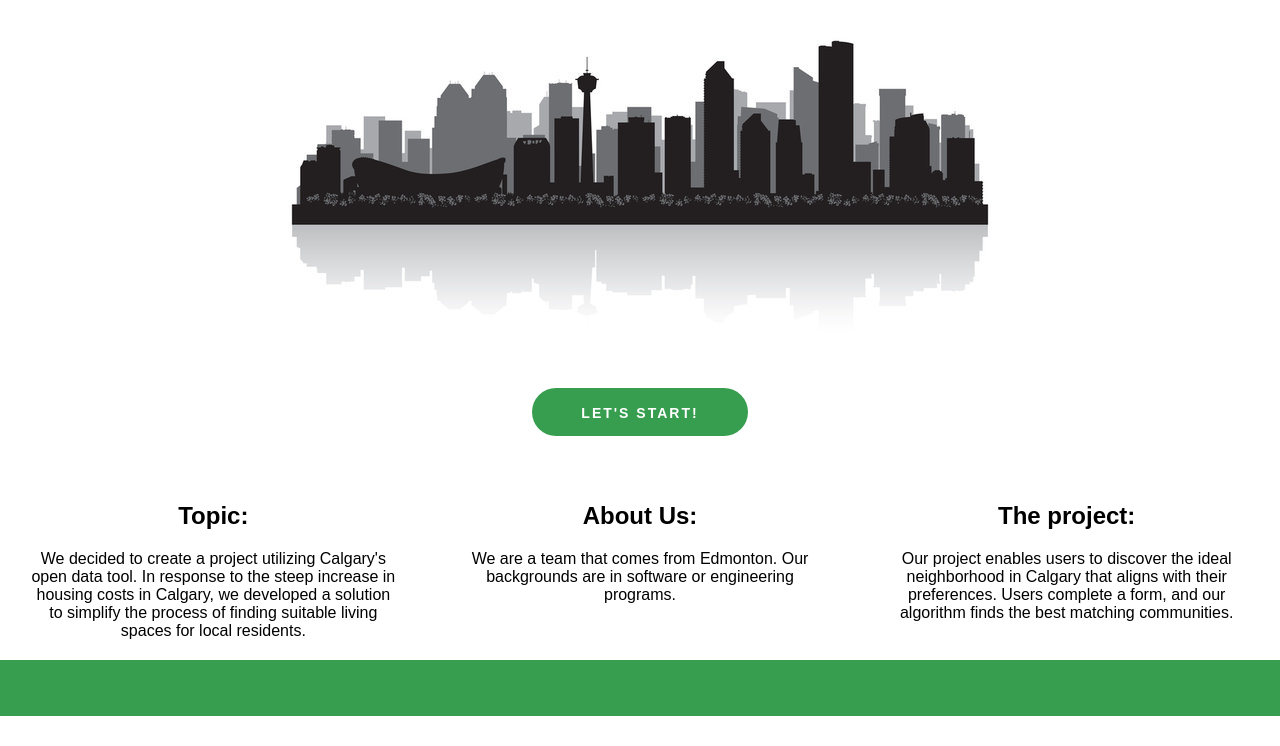
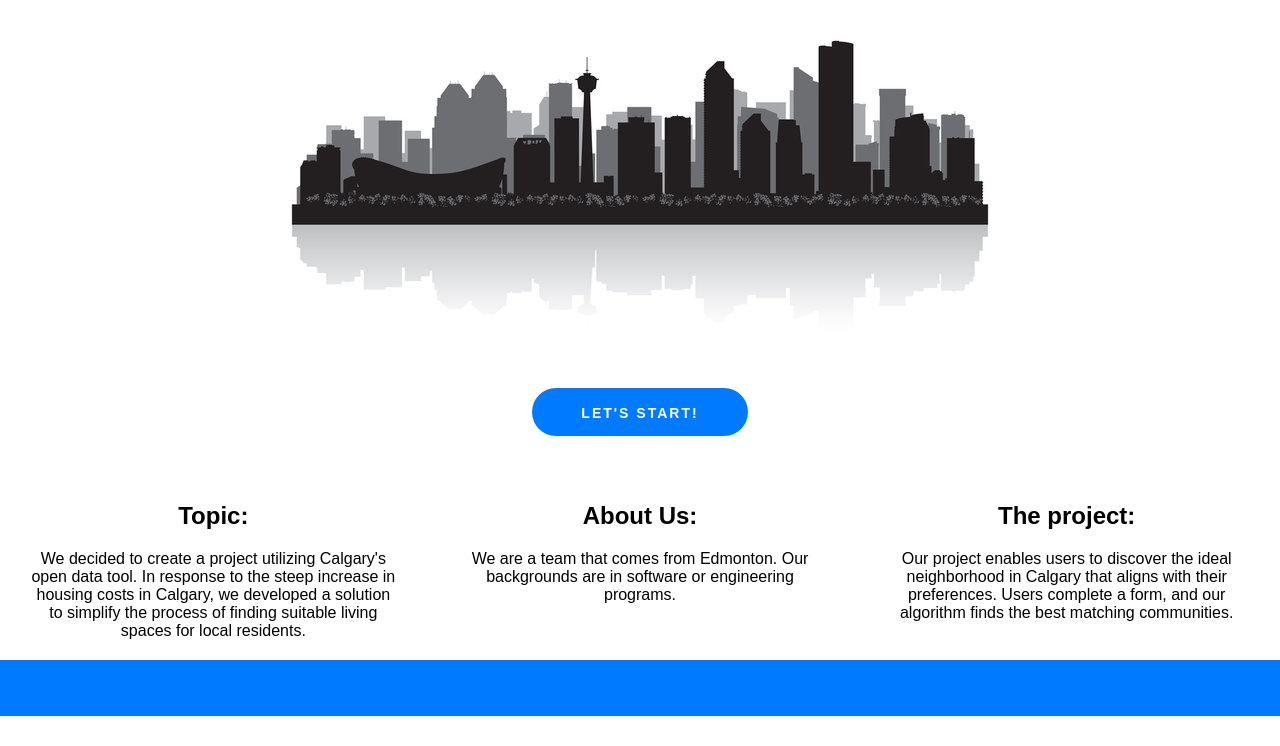
Before and after one commit to ebsb-calgaryhacks/UrbanRank, a website built with Parcel: page frontend/index.html in a window 1280 px wide. Shown: the part 84-830 px from the top of the page. Built offline with nearby package versions, Linux system fonts and the light colour scheme.

Commit message:
Revert colour to blue

```diff
--- a/frontend/Landing.css
+++ b/frontend/Landing.css
@@ -27,13 +27,13 @@
   text-align: center;
   padding: 17px 48px;
   color: #fff;
-  background-color: #379e4f;
+  background-color: #007bff;
   height: 48px;
   }
 
 .BestButton:hover{
     transform: scale(1.04);
-    background-color: #379e4f;
+    background-color: #007bff;
 }
 
 article{
@@ -65,7 +65,7 @@ article{
 }
 
 footer{
-  background-color: #379e4f;
+  background-color: #007bff;
   padding: 20px;
   text-align: center;
   color: white;
@@ -75,7 +75,7 @@ footer{
 }
 
 header{
-    background-color: #379e4f;
+    background-color: #007bff;
     padding: 1px;
     text-align: center;
     color: white;
```
